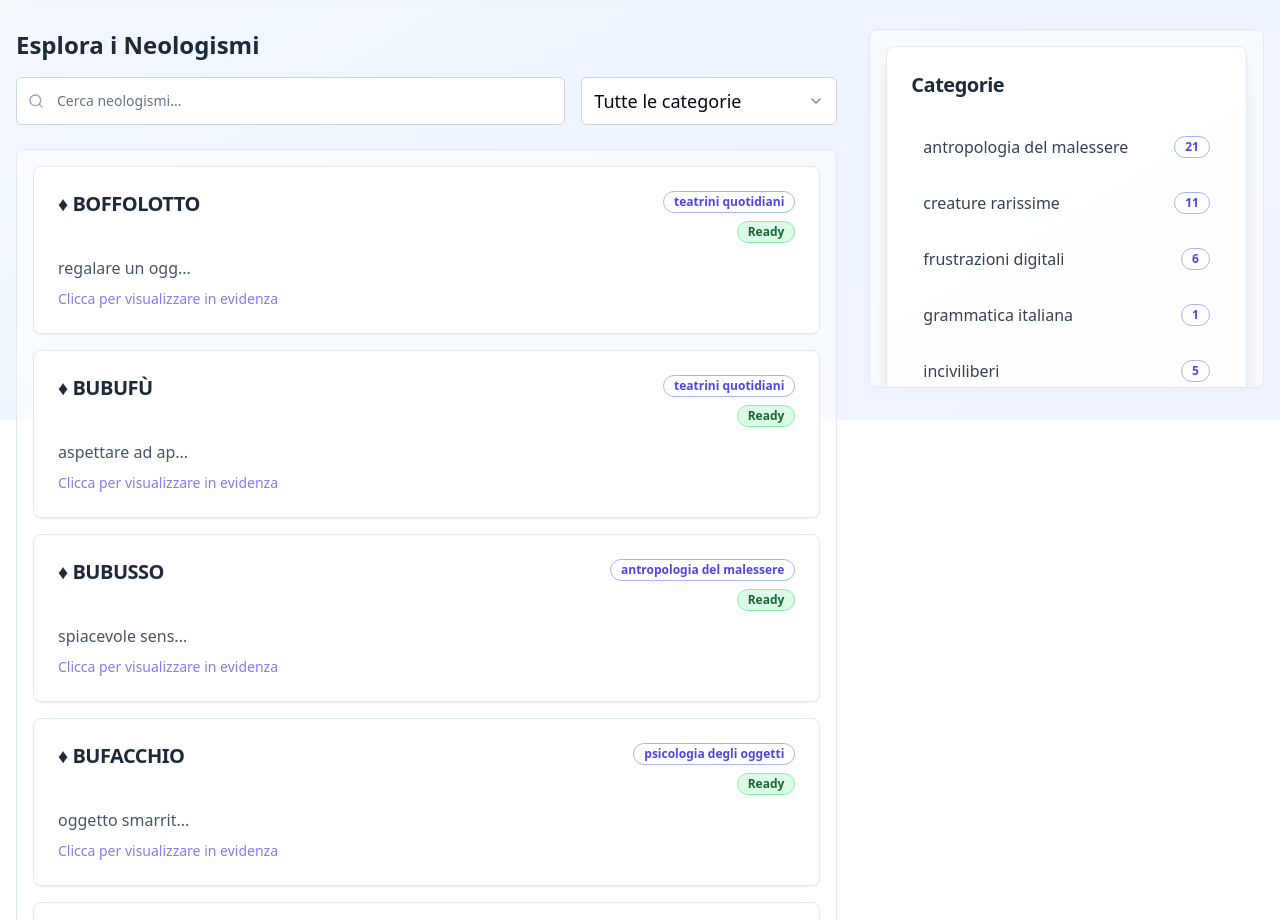
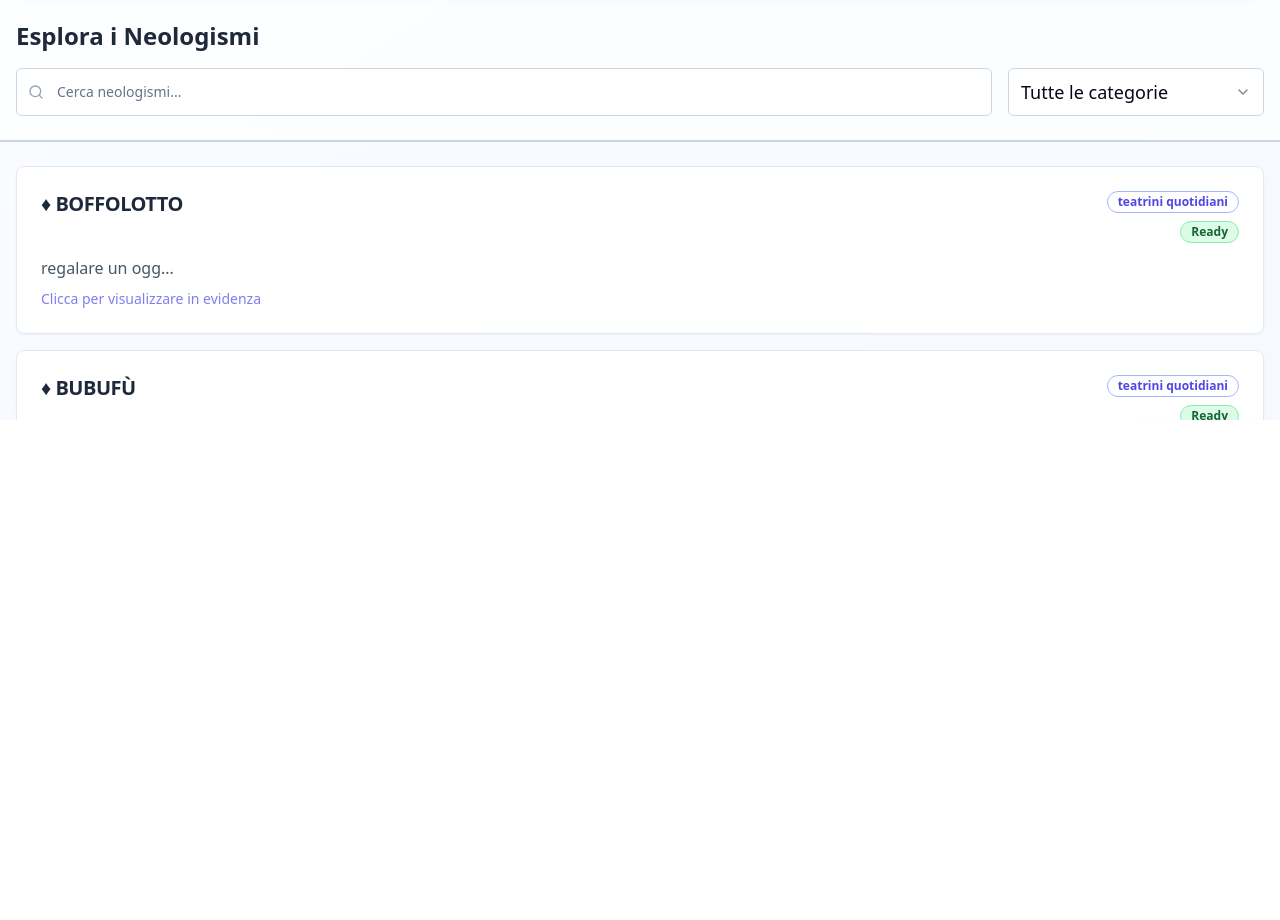
Before and after one commit to VitoTeamInova/neo-word-vault, a React (Vite) app: page / in a window 1280 px wide. Shown: the part 380-1300 px from the top of the page. After the commit the page ends 800 px from the top, so only its background shows below. Built offline with nearby package versions, Linux system fonts and the light colour scheme.

Commit message:
Refactor: Split screen into two frames
The header, search, and category selector are in the top frame. The neologism list is in the scrollable bottom frame. The category selector is removed from the bottom frame.

```diff
--- a/src/pages/Index.tsx
+++ b/src/pages/Index.tsx
@@ -74,8 +74,10 @@ const Index = () => {
 
   return (
     <div className="h-screen flex flex-col bg-gradient-to-br from-slate-50 via-blue-50 to-indigo-50">
-      {/* Fixed Header */}
-      <header className="bg-white/80 backdrop-blur-sm border-b border-slate-200 flex-shrink-0">
+      {/* TOP FRAME - Fixed Header with Featured Content and Controls */}
+      <div className="flex-none bg-white/80 backdrop-blur-sm border-b-2 border-slate-300">
+        {/* Header */}
+        <div className="border-b border-slate-200">
           <div className="container mx-auto px-4 py-6">
             <div className="flex flex-col md:flex-row justify-between items-center gap-4">
               <div>
@@ -110,10 +112,9 @@ const Index = () => {
               </Dialog>
             </div>
           </div>
-      </header>
+        </div>
 
-      {/* Fixed Featured Neologism */}
-      <div className="bg-white/50 border-b border-slate-200 flex-shrink-0">
+        {/* Featured Neologism */}
         <div className="container mx-auto px-4 py-6">
           {displayedNeologism && (
             <Card className="bg-gradient-to-br from-indigo-500 to-purple-600 text-white shadow-xl border-0">
@@ -143,16 +144,9 @@ const Index = () => {
             </Card>
           )}
         </div>
-      </div>
 
-      {/* Scrollable Main Content Area - Fixed Height Container */}
-      <div className="flex-1 min-h-0">
-        <div className="container mx-auto px-4 py-8 h-full">
-          <div className="grid lg:grid-cols-3 gap-8 h-full">
-            {/* Left Column - Neologisms List with Fixed Height */}
-            <div className="lg:col-span-2 flex flex-col h-full min-h-0">
-              {/* Search and Filter - Fixed */}
-              <div className="mb-6 flex-shrink-0">
+        {/* Search and Filter Controls */}
+        <div className="container mx-auto px-4 py-6">
           <h2 className="text-2xl font-bold text-slate-800 mb-4">Esplora i Neologismi</h2>
           <div className="flex flex-col md:flex-row gap-4">
             <div className="relative flex-1">
@@ -179,11 +173,13 @@ const Index = () => {
             </Select>
           </div>
         </div>
+      </div>
 
-              {/* Scrollable Frame for Neologisms */}
-              <div className="flex-1 border border-slate-200 rounded-lg bg-white/50 backdrop-blur-sm">
-                <ScrollArea className="h-full">
-                  <div className="p-4 space-y-4">
+      {/* BOTTOM FRAME - Scrollable Neologisms List */}
+      <div className="flex-1 min-h-0 bg-white/50 backdrop-blur-sm">
+        <ScrollArea className="h-full w-full">
+          <div className="container mx-auto px-4 py-6">
+            <div className="space-y-4">
               {filteredNeologisms.map((neologism) => (
                 <div key={neologism.id} onClick={() => handleNeologismClick(neologism)}>
                   <Card className="bg-white/80 backdrop-blur-sm hover:shadow-lg transition-all duration-200 border-slate-200 hover:border-indigo-300 cursor-pointer hover:scale-[1.02]">
@@ -221,67 +217,8 @@ const Index = () => {
                 </Card>
               )}
             </div>
-                </ScrollArea>
-              </div>
-            </div>
-
-            {/* Right Column - Sidebar with Fixed Height */}
-            <div className="lg:col-span-1 flex flex-col h-full min-h-0">
-              <div className="border border-slate-200 rounded-lg bg-white/50 backdrop-blur-sm h-full">
-                <ScrollArea className="h-full">
-                  <div className="p-4 space-y-6">
-                    <Card className="bg-white/70 backdrop-blur-sm shadow-lg">
-                      <CardHeader>
-                        <CardTitle className="text-xl text-slate-800">Categorie</CardTitle>
-                      </CardHeader>
-                      <CardContent>
-                        <div className="space-y-2">
-                          {categories.map((category) => {
-                            const count = neologisms.filter(n => n.categoria === category && n.status === "Ready").length;
-                            return (
-                              <div
-                                key={category}
-                                className="flex justify-between items-center p-3 rounded-lg hover:bg-indigo-50 cursor-pointer transition-colors"
-                                onClick={() => setSelectedCategory(category)}
-                              >
-                                <span className="text-slate-700 font-medium">{category}</span>
-                                <Badge variant="outline" className="text-indigo-600 border-indigo-300">
-                                  {count}
-                                </Badge>
-                              </div>
-                            );
-                          })}
-                        </div>
-                      </CardContent>
-                    </Card>
-
-                    <Card className="bg-slate-50 border-slate-200">
-                      <CardHeader>
-                        <CardTitle className="text-xl text-slate-800">Statistiche</CardTitle>
-                      </CardHeader>
-                      <CardContent>
-                        <div className="space-y-4">
-                          <div className="flex justify-between">
-                            <span className="text-slate-600">Totale Neologismi:</span>
-                            <span className="font-bold text-indigo-600">{neologisms.filter(n => n.status === "Ready").length}</span>
-                          </div>
-                          <div className="flex justify-between">
-                            <span className="text-slate-600">Categorie:</span>
-                            <span className="font-bold text-indigo-600">{categories.length}</span>
-                          </div>
-                          <div className="flex justify-between">
-                            <span className="text-slate-600">Bozze:</span>
-                            <span className="font-bold text-orange-600">{neologisms.filter(n => n.status === "Draft").length}</span>
-                          </div>
-                        </div>
-                      </CardContent>
-                    </Card>
           </div>
         </ScrollArea>
-              </div>
-            </div>
-          </div>
-        </div>
       </div>
     </div>
   );
```
Lines whose indentation alone changed are shown as unchanged.
